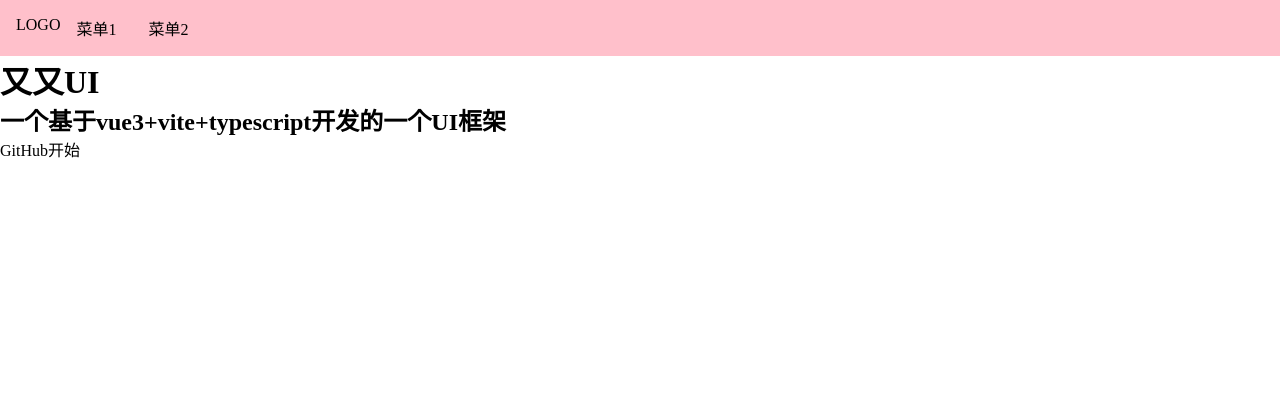
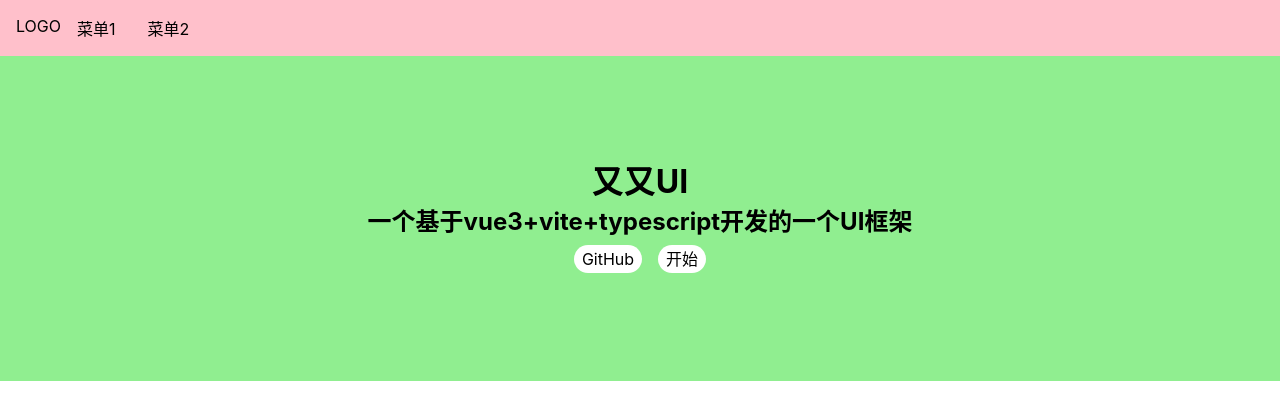
Before and after one commit to lwq13619255270/lwq-vue3-ui, a Vue app: page /#/ in a window 1280 px wide. Shown: the top 420 px of the page. Built offline with nearby package versions, Linux system fonts and the light colour scheme.

Commit message:
修改首页

```diff
--- a/src/index.scss
+++ b/src/index.scss
@@ -12,5 +12,11 @@ a {
   color: inherit;
   &:hover {
     border-bottom: 1px solid;
+    cursor: pointer;
   }
 }
+
+body {
+  font-size: 16px;
+  font-family: -apple-system, "Noto Sans", "Helvetica Neue", Helvetica, "Nimbus Sans L", Arial, "Liberation Sans", "PingFang SC", "Hiragino Sans GB", "Noto Sans CJK SC", "Source Han Sans SC", "Source Han Sans CN", "Microsoft YaHei", "Wenquanyi Micro Hei", "WenQuanYi Zen Hei", "ST Heiti", SimHei, "WenQuanYi Zen Hei Sharp", sans-serif;
+}
--- a/src/views/Home.vue
+++ b/src/views/Home.vue
@@ -20,4 +20,26 @@ export default {
 }
 </script>
 <style lang="scss" scoped>
+  .banner {
+    padding: 100px 0;
+    display: flex;
+    justify-content: center;
+    align-items: center;
+    flex-direction: column;
+    background:lightgreen;
+    > .actions {
+      padding: 8px 0;
+      a {
+        margin: 0 8px;
+        background: #fff;
+        display: inline-block;
+        $h: 28px;
+        height:$h;
+        line-height: $h;
+        border-radius: $h/2;
+        padding: 0 8px;
+      }
+    }
+
+  }
 </style>
```
